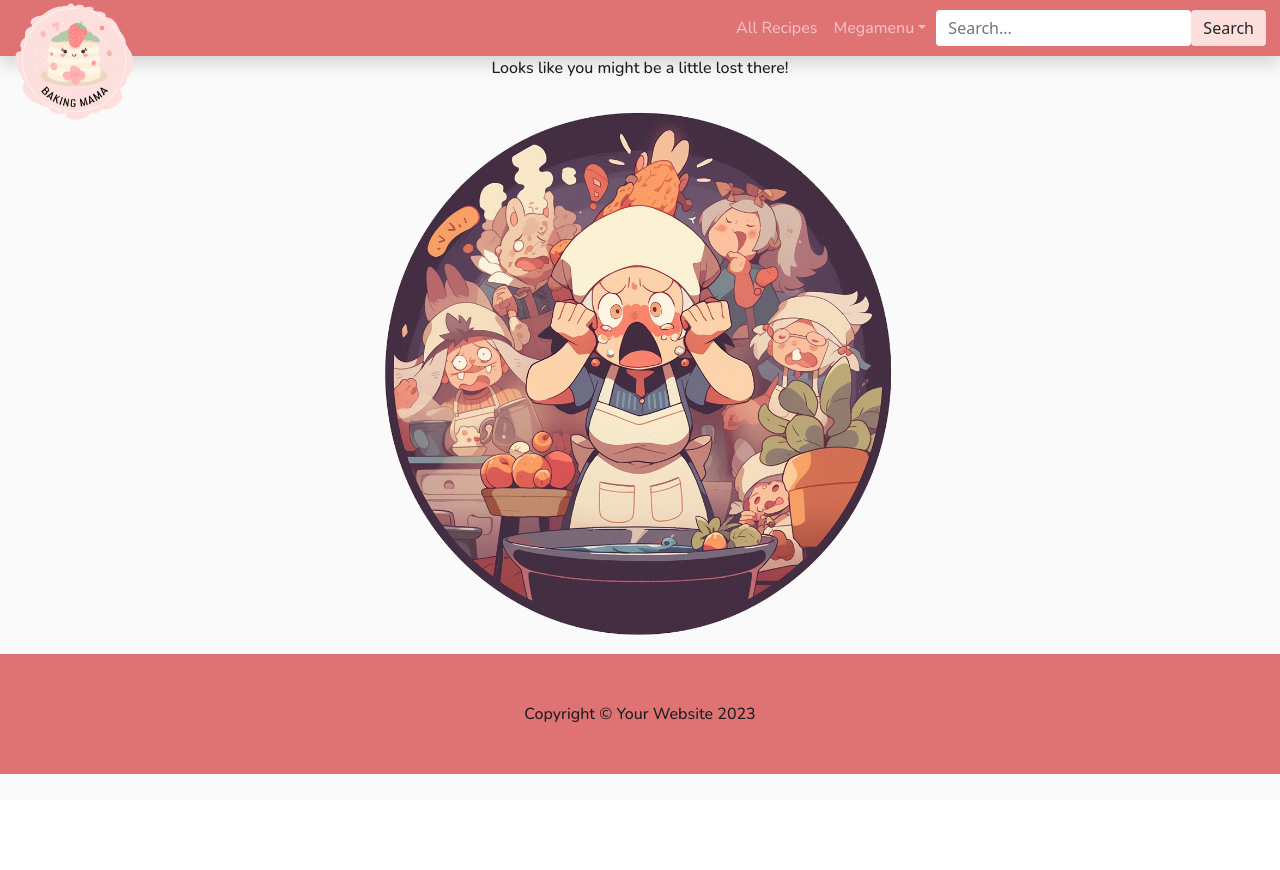
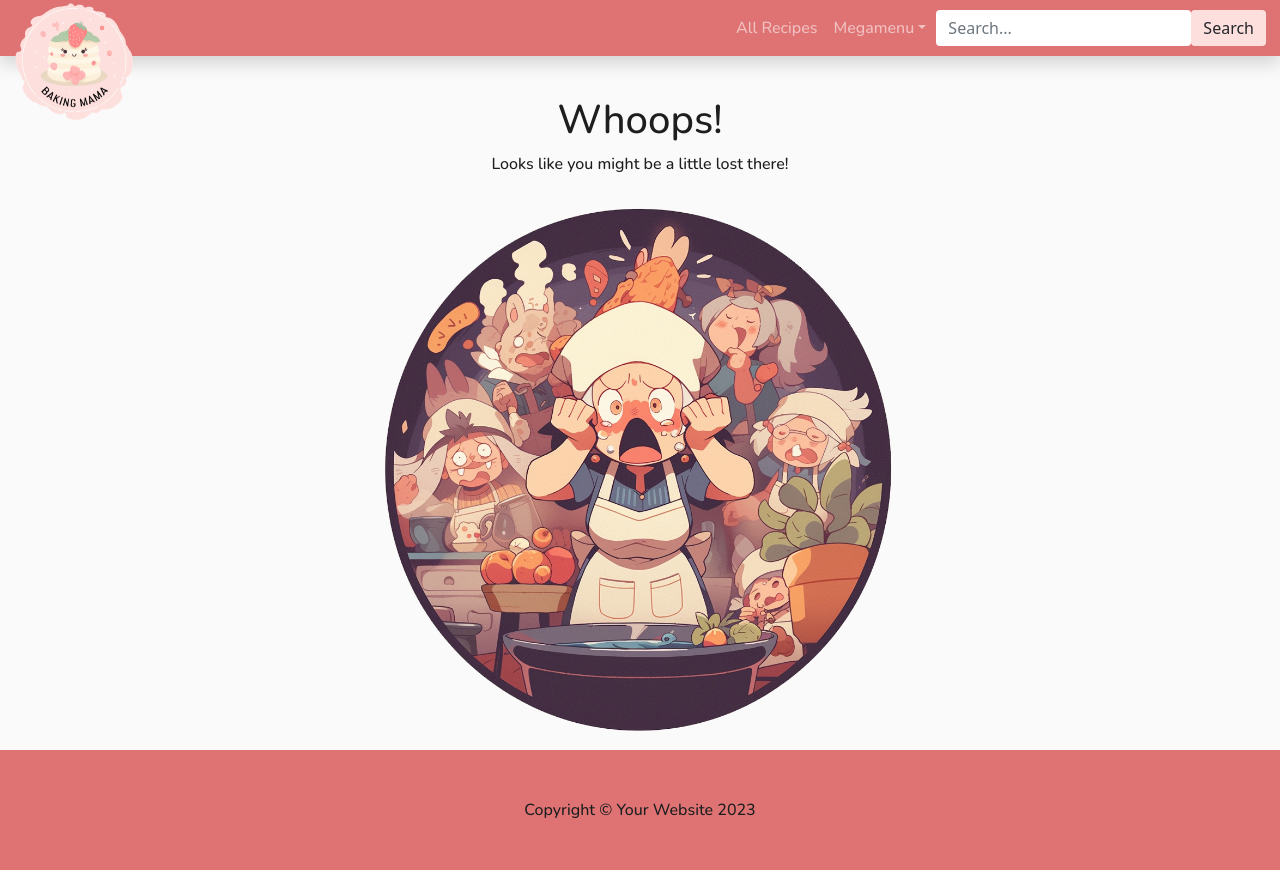
Before and after one commit to rnc-personal/ci-fullstack-pp4, a Django app: template templates/404.html in a window 1280 px wide. Before the commit the page ends 774 px from the top, so only its background shows below. Run offline with Django 3.2, Linux system fonts and the light colour scheme; the template is opened without the code that fills it, so the values that code supplies are empty; some libraries are stand-ins or nearby versions.

Commit message:
fix for 404 page/navbar overlap

```diff
--- a/templates/404.html
+++ b/templates/404.html
@@ -5,7 +5,7 @@
 {% block content %}
 
 <section class="404-landing">
-    <div class="container">
+    <div class="container mt-5 pt-5">
         <div class="row">
             <div class="col-sm-12 text-center">
                 <h1>Whoops!</h1>
```
